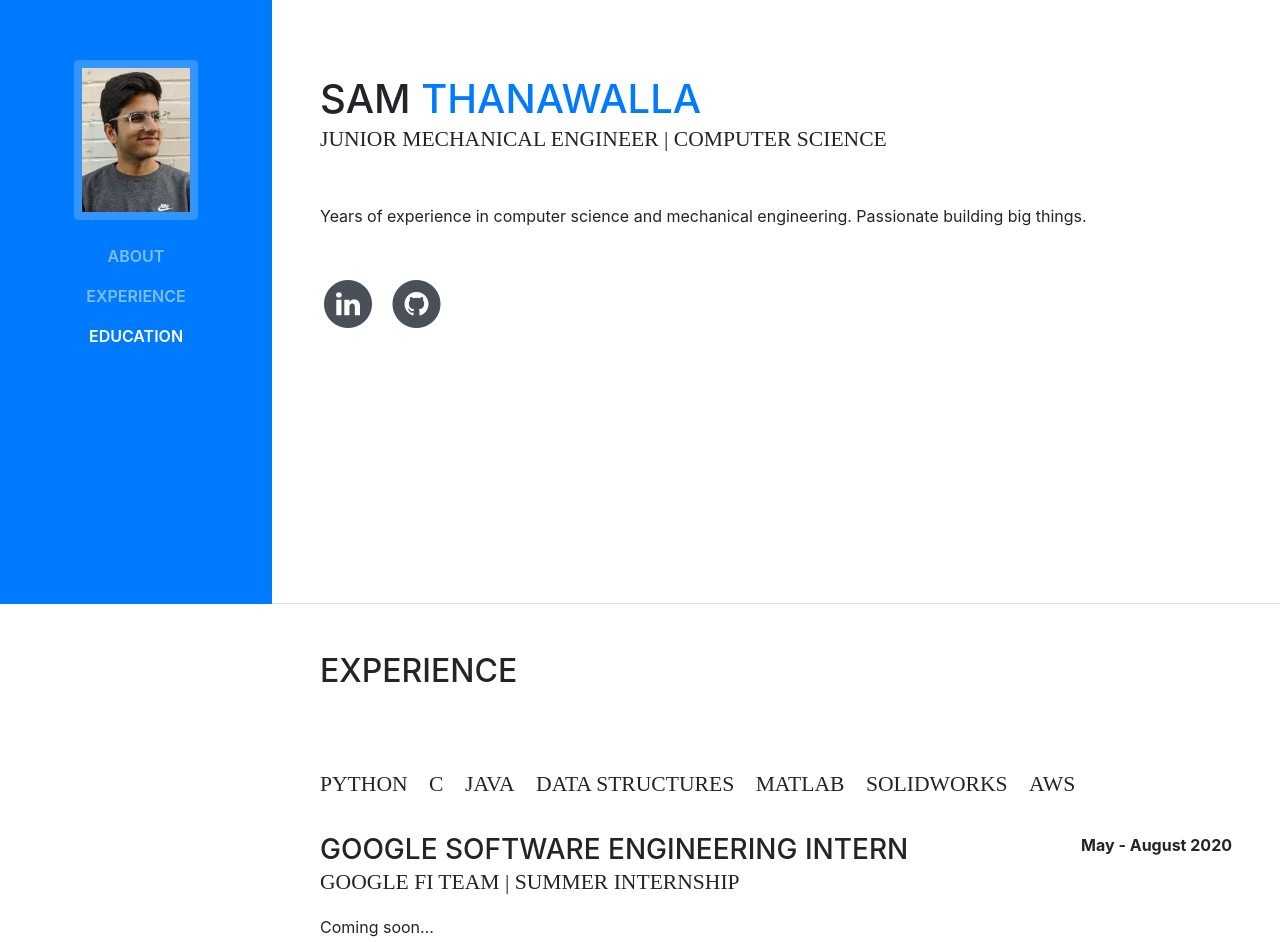
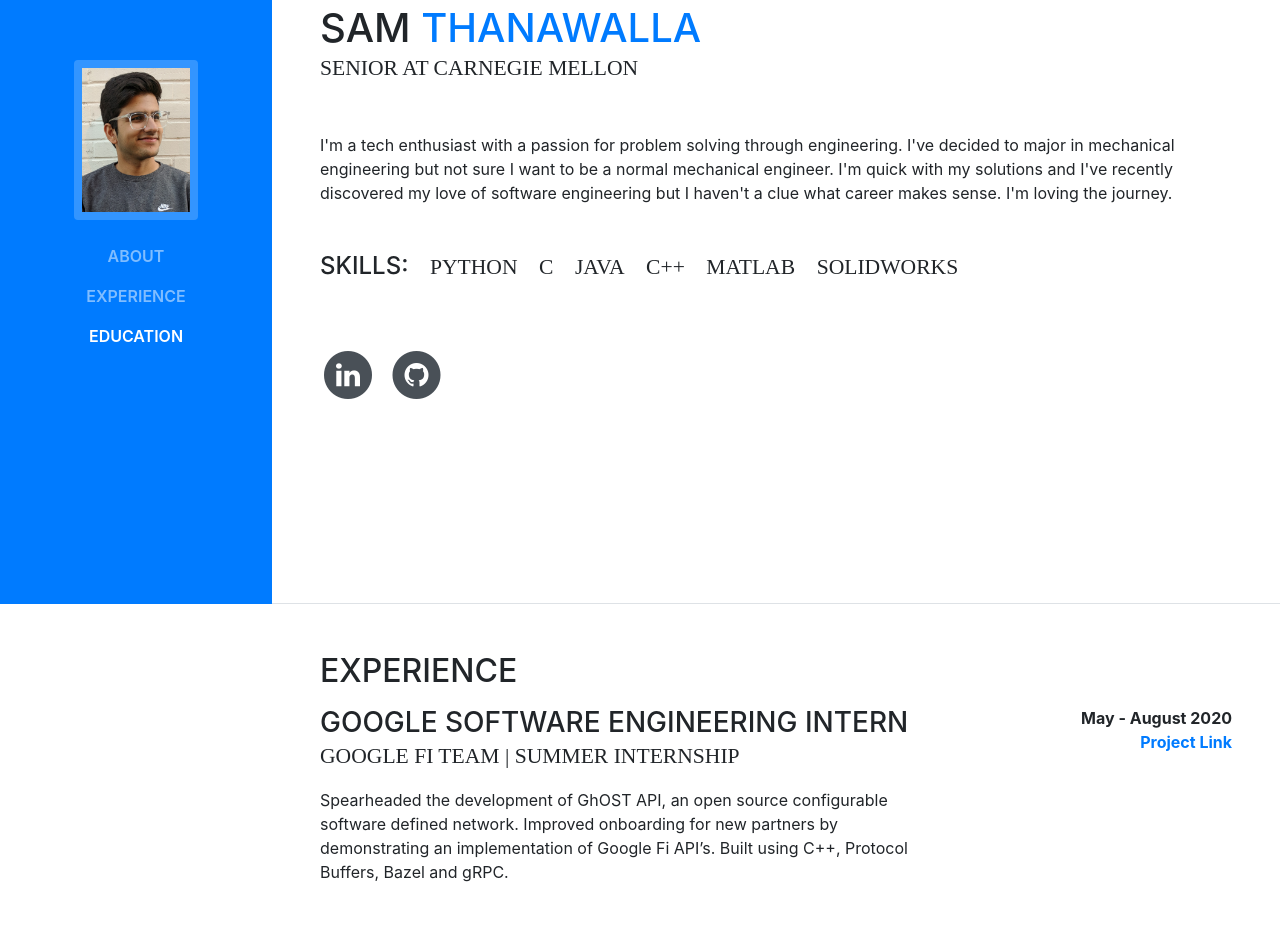
Before and after one commit to samirsuperman786/samirsuperman786.github.io, a website with bundled scripts: page index.html in a window 1280 px wide. Shown: the part 196-1138 px from the top of the page. Built offline with nearby package versions, Linux system fonts and the light colour scheme; a web font is replaced by a local one.

Commit message:
updated website for google internship

```diff
--- a/index.html
+++ b/index.html
@@ -65,12 +65,33 @@
           <h1 class="mb-0">Sam
             <span class="text-primary">Thanawalla</span>
           </h1>
-          <div class="subheading mb-5"> Junior Mechanical Engineer | Computer Science
+          <div class="subheading mb-5"> Senior at Carnegie Mellon
           </div>
-          <p class="mb-5">Years of experience in computer science and mechanical engineering.
-                          Passionate building big things. </p>
+          <p class="mb-3">I'm a tech enthusiast with a passion for problem solving through engineering. I've decided to major in mechanical engineering but not sure I want to be a normal mechanical engineer. I'm quick with my solutions and I've recently discovered my love of software engineering but I haven't a clue what career makes sense. I'm loving the journey. </p>
 
-
+		<ul class="list-inline list-icons">
+				<li class="list-inline-item">
+					<h4 class="mb-0"> SKILLS: </h4>
+				</li>
+				<li class="list-inline-item">
+					<div class="subheading mb-3">Python</div>
+				</li>
+				<li class="list-inline-item">
+					<div class="subheading mb-3">C</div>
+				</li>
+				<li class="list-inline-item">
+					<div class="subheading mb-3">Java</div>
+				</li>
+				<li class="list-inline-item">
+					<div class="subheading mb-3">C++</div>
+				</li>
+				<li class="list-inline-item">
+					<div class="subheading mb-3">Matlab</div>
+				</li>
+				<li class="list-inline-item">
+					<div class="subheading mb-5">SolidWorks</div>
+				</li>
+		</ul>
 
 		<ul class="list-inline list-social-icons mb-0">
 		<li class="list-inline-item">
@@ -89,43 +110,20 @@
 			</span>
 		  </a>
 		</li>
-
 		</ul>
         </div>
       </section>
 
       <section class="resume-section p-3 p-lg-5 d-flex flex-column" id="experience">
         <div class="my-auto">
-          <h2 class="mb-5">Experience</h2>
-			<ul class="list-inline list-icons">
-				<li class="list-inline-item">
-					<div class="subheading mb-3">Python</div>
-				</li>
-				<li class="list-inline-item">
-					<div class="subheading mb-3">C</div>
-				</li>
-        <li class="list-inline-item">
-					<div class="subheading mb-3">Java</div>
-				</li>
-        <li class="list-inline-item">
-					<div class="subheading mb-3">Data Structures</div>
-				</li>
-        <li class="list-inline-item">
-					<div class="subheading mb-3">Matlab</div>
-				</li>
-				<li class="list-inline-item">
-					<div class="subheading mb-3">SolidWorks</div>
-				</li>
-				<li class="list-inline-item">
-					<div class="subheading mb-3">AWS</div>
-				</li>
-			</ul>
+          <h2 class="mb-3">Experience</h2>
+
 
       <div class="resume-item d-flex flex-column flex-md-row mb-5">
         <div class="resume-content mr-auto">
           <h3 class="mb-0">Google Software Engineering Intern</h3>
           <div class="subheading mb-3">Google Fi Team | Summer Internship</div>
-          <p>Coming soon...</p>
+          <p>Spearheaded the development of GhOST API, an open source configurable software defined network. Improved onboarding for new partners by demonstrating an implementation of Google Fi API’s. Built using C++, Protocol Buffers, Bazel and gRPC.</p>
         </div>
         <div class="resume-date text-md-right">
           <ul class="list-inline item-details">
@@ -133,6 +131,9 @@
               <li>
                 May - August 2020
               </li>
+			  <li>
+				<a href = "https://github.com/samthanawalla/ghost-api" target="_blank"> Project Link </a>
+			  </li>
             </strong>
           </ul>
         </div>
```
